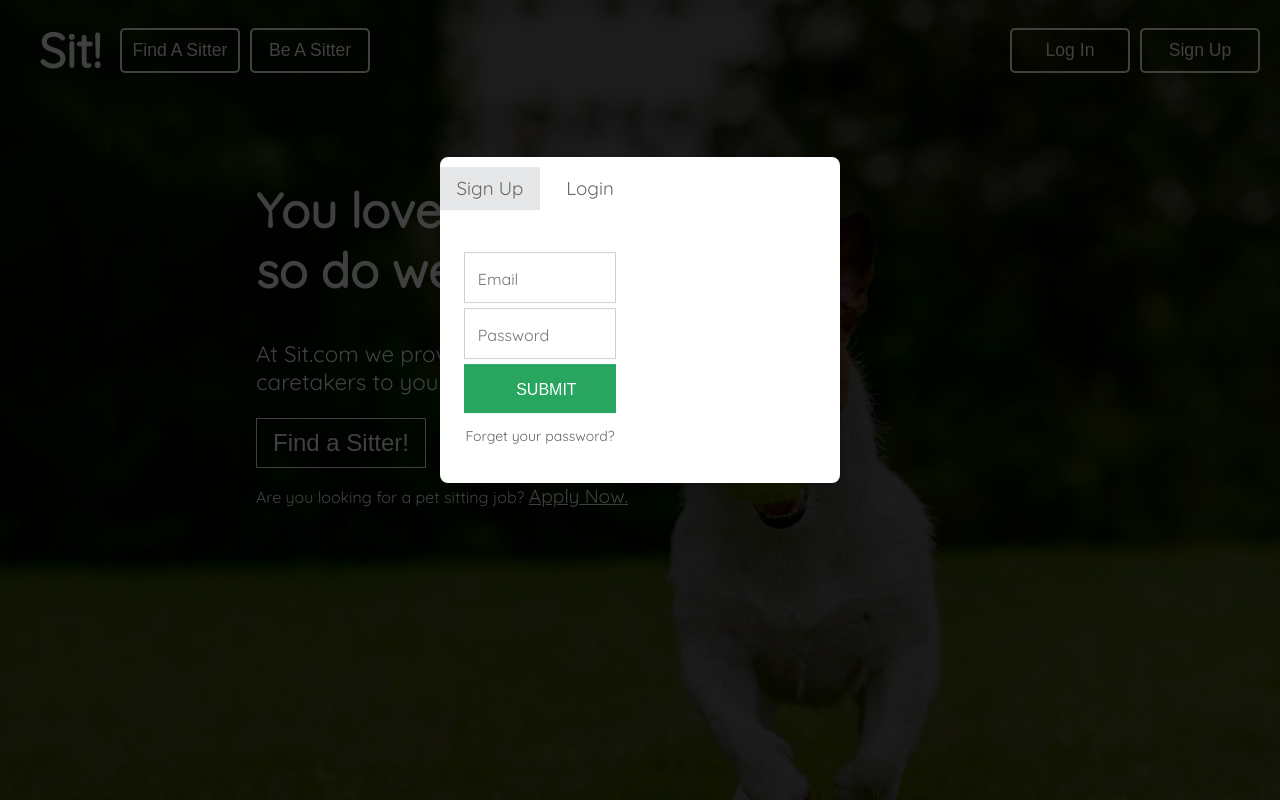
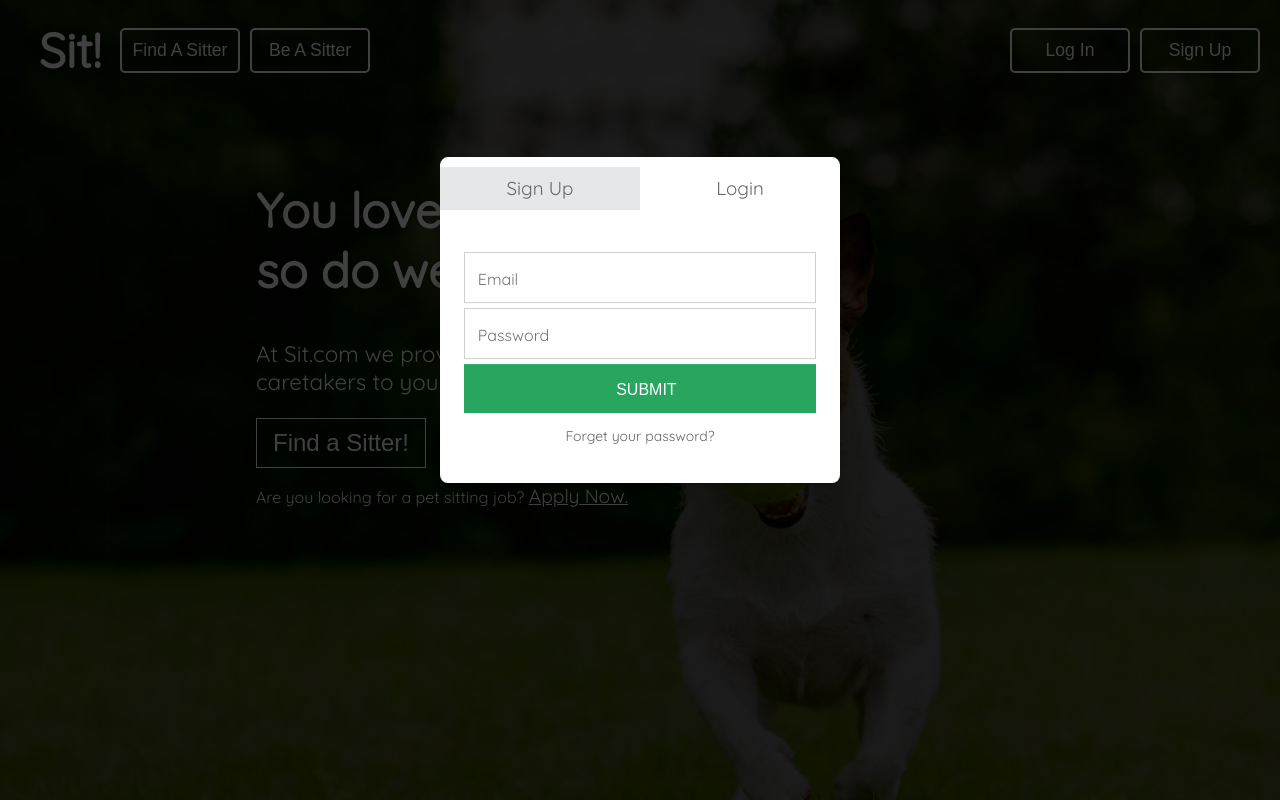
Before and after one commit to Xapollon430/Sit-FrontEnd-Legacy-Migrated, a React app: page / in a window 1280 px wide. Both pictures are taken after a click on the button "Log In". Built offline with nearby package versions, Linux system fonts and the light colour scheme.

Commit message:
spinner color

```diff
--- a/src/Components/Auth/AuthModal.css
+++ b/src/Components/Auth/AuthModal.css
@@ -135,10 +135,11 @@
 }
 
 .spinner {
-    text-align: center;
+    justify-self: center;
+    margin-bottom: 20px;
     border: 16px solid #f3f3f3;
     border-radius: 50%;
-    border-top: 16px solid greenyellow;
+    border-top: 16px solid rgb(20, 169, 109);
     width: 120px;
     height: 120px;
     -webkit-animation: spin 2s linear infinite; /* Safari */
@@ -165,5 +166,5 @@
 }
 
 .form-wrap {
-    width: 200px;
+    display: grid;
 }
```
